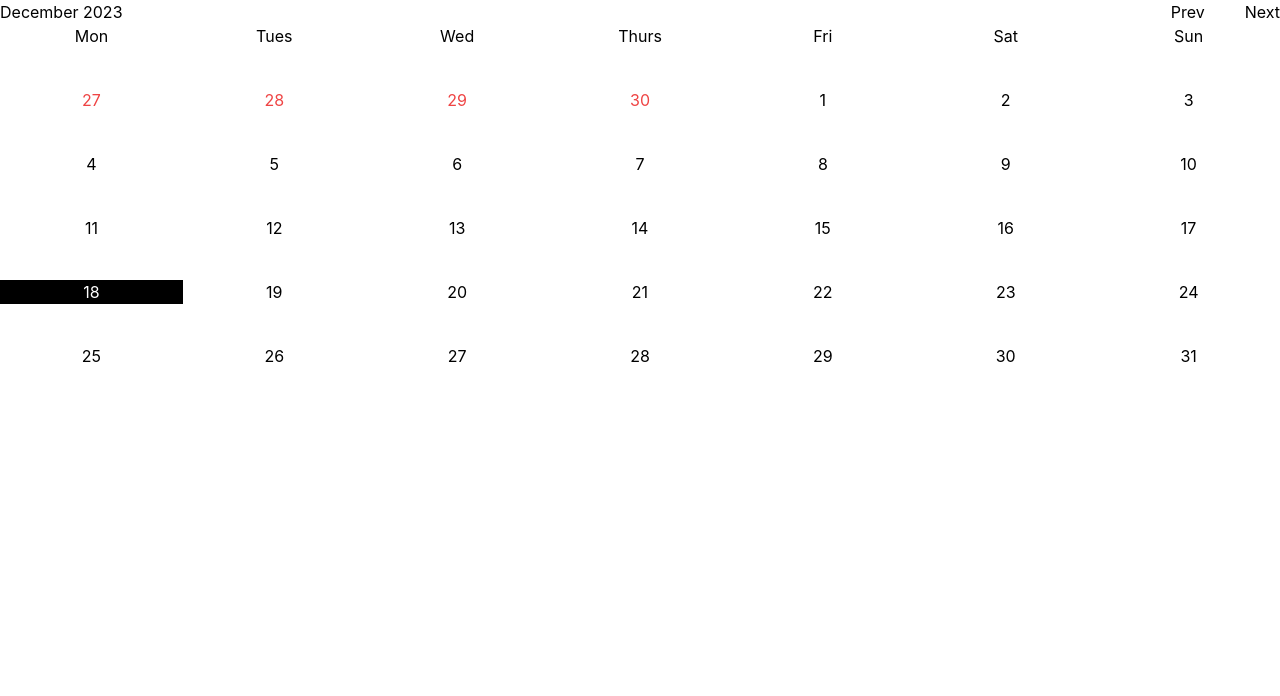
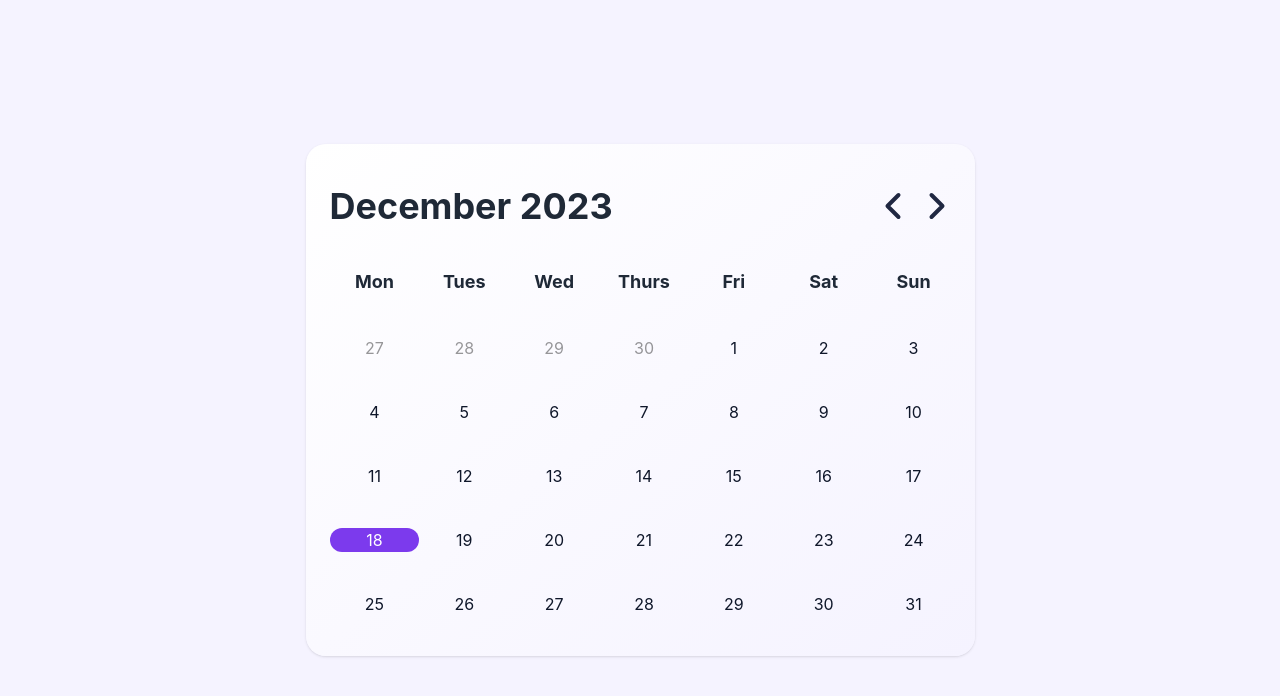
Before and after one commit to Bivektamu/coding_challenge, a React (Create React App) app: page / in a window 1280 px wide. Shown: the top 696 px of the page. Built offline with nearby package versions, Linux system fonts and the light colour scheme.

Commit message:
Calendar done

```diff
--- a/src/component/Calendar.jsx
+++ b/src/component/Calendar.jsx
@@ -23,8 +23,8 @@ const Calendar = () => {
         }
     }, [month, year])
 
-    useEffect(()=> {
-        if(calendar.length > 0) {
+    useEffect(() => {
+        if (calendar.length > 0) {
             // console.log(calendar)
         }
     }, [calendar])
@@ -89,7 +89,7 @@ const Calendar = () => {
     const nextClickHandler = () => {
         setMonth((prev) => {
 
-            if(prev === 11) {
+            if (prev === 11) {
                 setYear((prev) => {
                     return prev + 1
                 })
@@ -101,7 +101,7 @@ const Calendar = () => {
 
     const prevClickHandler = () => {
         setMonth((prev) => {
-            if(prev === 0) {
+            if (prev === 0) {
                 setYear((prev) => {
                     return prev - 1
                 })
@@ -112,31 +112,42 @@ const Calendar = () => {
     }
 
     return (
-        <div className='calendar '>
-            <div className="flex items-center justify-between">
-                <span>{monthToString(month)} {year}</span>
-                <div className='flex justify-start gap-x-10'>
-                    <span onClick={() => prevClickHandler()}>Prev</span>
-                    <span onClick={() => nextClickHandler()}>Next</span>
+        <div className='calendar  bg-violet-50 h-screen flex  justify-center items-center'>
+            <div className="max-w-[669px] w-full bg-gradient-to-br from-white to-violet-50 rounded-[20px] shadow px-6 py-10 pr-4" >
+                <div className="flex items-center justify-between mb-10">
+                    <h2 className='text-gray-800 text-4xl font-bold'>{monthToString(month)} {year}</h2>
+                    <div className='flex justify-start '>
+                        <span className='cursor-pointer' onClick={() => prevClickHandler()}>
+                            <svg xmlns="http://www.w3.org/2000/svg" width="44" height="44" viewBox="0 0 44 44" fill="none">
+                                <path d="M27.5 33L16.5 22L27.5 11" stroke="#202842" stroke-width="4" stroke-linecap="round" stroke-linejoin="round" />
+                            </svg>
+                        </span>
+                        <span className='cursor-pointer' onClick={() => nextClickHandler()}>
+                            <svg xmlns="http://www.w3.org/2000/svg" width="44" height="44" viewBox="0 0 44 44" fill="none">
+                                <path d="M16.5 11L27.5 22L16.5 33" stroke="#202842" stroke-width="4" stroke-linecap="round" stroke-linejoin="round" />
+                            </svg>
+                        </span>
                     </div>
                 </div>
                 <div className="grid grid-cols-7 gap-y-10">
                     {SEVEN_DAYS.length > 0 && SEVEN_DAYS.map((c, i) => {
-                    return <span key={i}>{c}</span>
+                        return <span className='text-gray-800 text-lg font-bold' key={i}>{c}</span>
                     })}
                     {calendar.length > 0 && calendar.map((c, i) => {
-                    let clas = ''
+                        let clas = "text-slate-900"
+
 
                         if (DATE.getFullYear() === c.y && DATE.getMonth() === c.m && DATE.getDate() === c.d) {
-                        clas+="bg-black text-white"
+                            clas = "text-white bg-violet-600 rounded-full text-white"
                         }
-                    else if(year !== c.y || month !== c.m) {
-                        clas+="text-red-500"
+                        else if (year !== c.y || month !== c.m) {
+                            clas += "text-slate-900 opacity-40"
                         }
 
 
-                    return <span className={`hover:bg-black hover:text-white ${clas && clas}`} key={i}>{c.d}</span>
+                        return <span className={`hover:bg-black hover:text-white font-normal  text-center ${clas && clas}`} key={i}>{c.d}</span>
                     })}
+                </div>
             </div>
         </div>
     )
```
Lines whose indentation alone changed are shown as unchanged.
